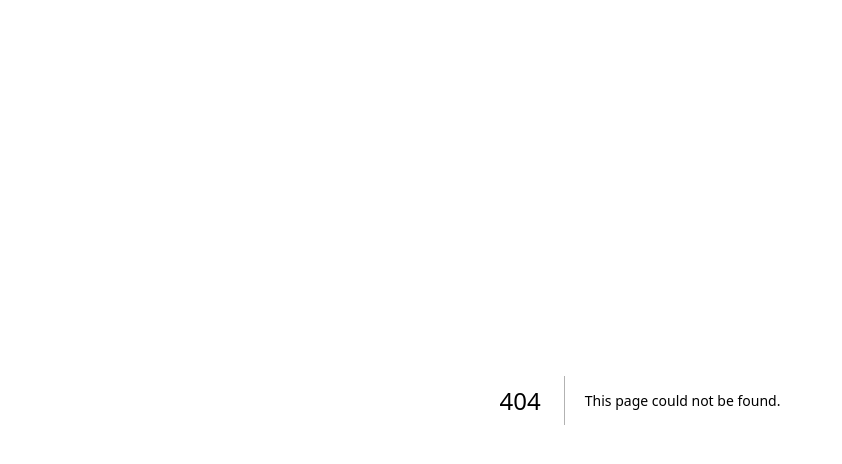
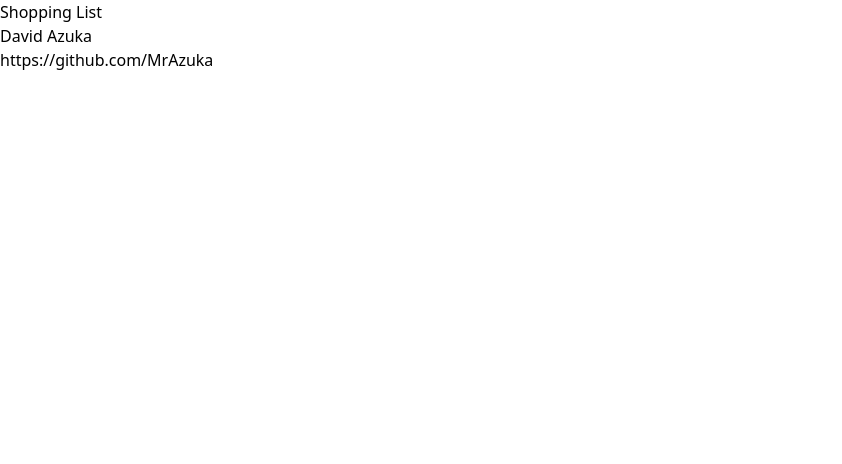
Before and after one commit to jrwall94/cprg306-assignments, a Next.js app: page /week-2 in a window 1280 px wide. Before the commit this address had no page. Shown: the top 464 px of the page, without its empty margins (0-842 px from the left). Built offline with nearby package versions, Linux system fonts and the light colour scheme.

Commit message:
StudentInfo component added

```diff
--- a/app/page.js
+++ b/app/page.js
@@ -1,5 +1,10 @@
+import Link from "next/link";
+
 export default function Home() {
   return (
-    <h1>Home</h1>
+    <div>
+      <h1>CPRG 306: Web Development 2 - Assignments</h1>
+      <Link href="/week-2">Week 2</Link>
+    </div>
   );
 }
--- /dev/null
+++ b/app/week-2/page.js
@@ -0,0 +1,10 @@
+import StudentInfo from "./student-info";
+
+export default function Page() {
+  return (
+    <main>
+      <h1>Shopping List</h1>
+      <StudentInfo firstName="David" lastName="Azuka" githubUsername="MrAzuka" />
+    </main>
+  );
+}
--- /dev/null
+++ b/app/week-2/student-info.js
@@ -0,0 +1,12 @@
+import Link from "next/link";
+
+export default function StudentInfo({ firstName, lastName, githubUsername }) {
+    return (
+        <main>
+            <p>{firstName} {lastName}</p>
+            <Link href={`https://github.com/${githubUsername}`}>
+                {`https://github.com/${githubUsername}`}
+            </Link>
+        </main>
+    );
+}
--- a/app/week2/page.js
+++ /dev/null
@@ -1,5 +0,0 @@
-export default function Week2() {
-  return (
-    <h1>Week 2</h1>
-  );
-}
```
